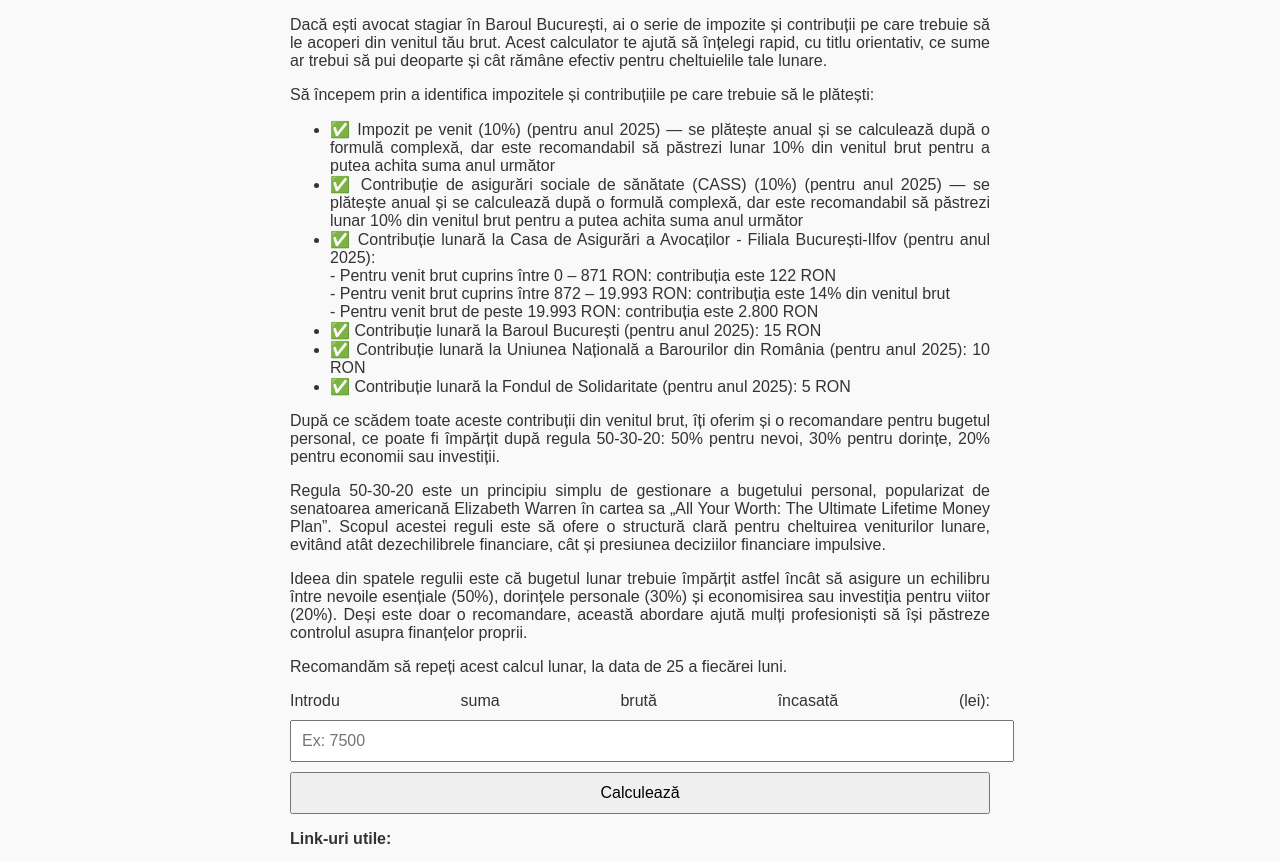
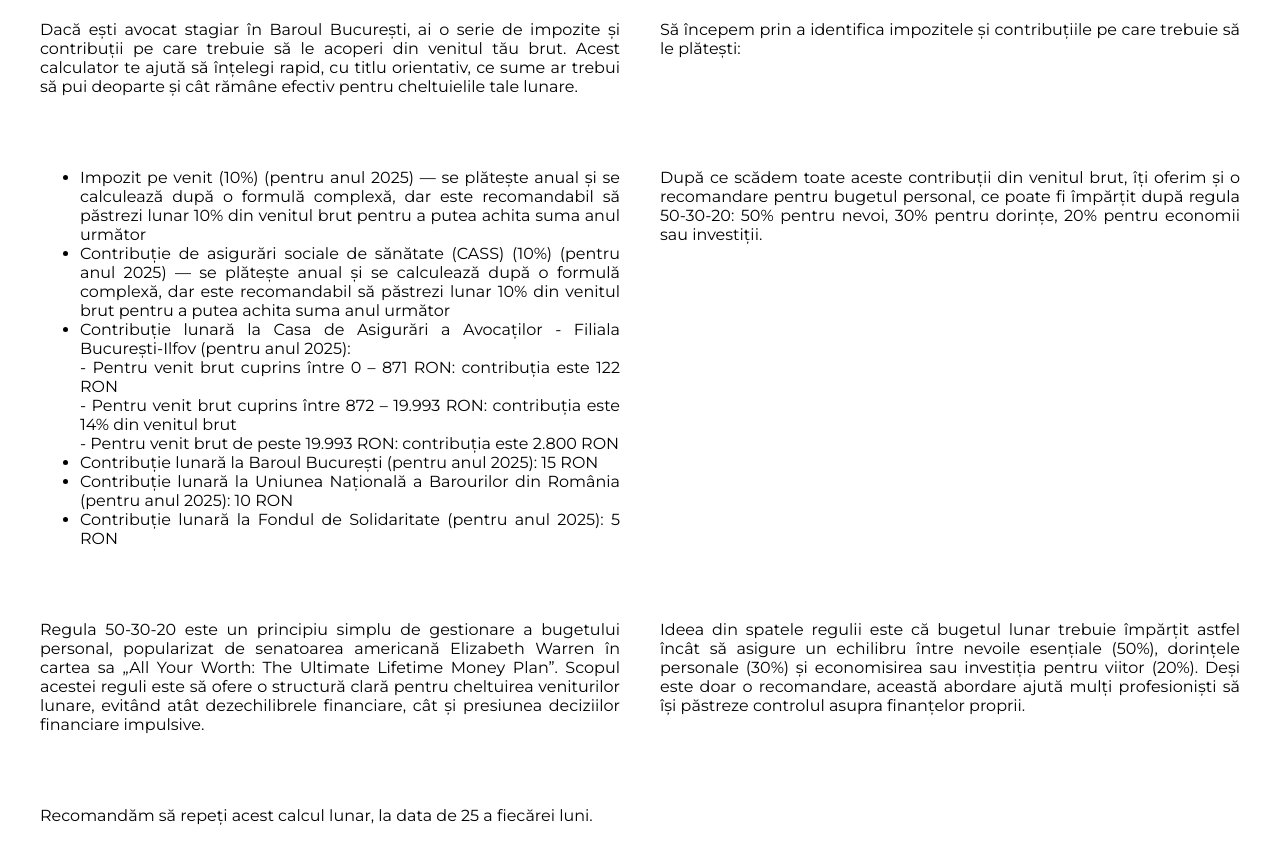
Before and after one commit to TechReckoning/buget-avocat-stagiar, a plain HTML site: page index.html in a window 1280 px wide. Shown: the part 160-1021 px from the top of the page. Drawn offline with Linux system fonts and the light colour scheme.

Commit message:
Update index.html

```diff
--- a/index.html
+++ b/index.html
@@ -1,41 +1,73 @@
-
 <!DOCTYPE html>
 <html lang="ro">
 <head>
   <meta charset="UTF-8" />
   <meta name="viewport" content="width=device-width, initial-scale=1.0"/>
-  <title>Calculator Orientativ pentru Bugetul Avocatui Stagiar</title>
+  <title>Calculator Orientativ pentru Bugetul Avocatului Stagiar</title>
+  <link href="https://fonts.googleapis.com/css2?family=Montserrat&display=swap" rel="stylesheet">
   <style>
     body {
-      font-family: Arial, sans-serif;
-      max-width: 700px;
-      margin: 40px auto;
-      padding: 0 20px;
-      background: #f9f9f9;
-      color: #333;
+      font-family: 'Montserrat', sans-serif;
+      margin: 0;
+      padding: 40px 20px;
+      background: #ffffff;
+      color: #000000;
       text-align: justify;
     }
+
     h1, h2, h3 {
       text-align: center;
     }
+
+    .container {
+      display: grid;
+      grid-template-columns: 1fr 1fr;
+      gap: 40px;
+      max-width: 1200px;
+      margin: auto;
+    }
+
+    @media (max-width: 768px) {
+      .container {
+        grid-template-columns: 1fr;
+        padding: 0 10px;
+      }
+    }
+
+    label {
+      font-weight: bold;
+      margin-top: 20px;
+      display: block;
+      text-align: left;
+      grid-column: 1 / -1;
+    }
+
     input, button {
       padding: 10px;
       font-size: 16px;
       margin-top: 10px;
       width: 100%;
     }
+
     .results {
       background: #fff;
       border: 1px solid #ccc;
       padding: 20px;
       margin-top: 20px;
+      grid-column: 1 / -1;
     }
+
     .disclaimer {
       font-size: 0.9em;
       color: #666;
       margin-top: 40px;
       border-top: 1px dashed #bbb;
       padding-top: 20px;
+      grid-column: 1 / -1;
+    }
+
+    .link-uri {
+      grid-column: 1 / -1;
     }
   </style>
 </head>
@@ -43,6 +75,7 @@
   <h1>Calculator Orientativ pentru Bugetul Avocatului Stagiar</h1>
   <h3>Poate da dureri de cap pe moment, dar te scapă de dureri de cap pe viitor!</h3>
 
+  <div class="container">
     <p>
       Dacă ești avocat stagiar în Baroul București, ai o serie de impozite și contribuții pe care trebuie să le acoperi din venitul tău brut. Acest calculator te ajută să înțelegi rapid, cu titlu orientativ, ce sume ar trebui să pui deoparte și cât rămâne efectiv pentru cheltuielile tale lunare.
     </p>
@@ -52,16 +85,16 @@
     </p>
 
     <ul>
-    <li>✅ Impozit pe venit (10%) (pentru anul 2025) — se plătește anual și se calculează după o formulă complexă, dar este recomandabil să păstrezi lunar 10% din venitul brut pentru a putea achita suma anul următor</li>
-    <li>✅ Contribuție de asigurări sociale de sănătate (CASS) (10%) (pentru anul 2025) — se plătește anual și se calculează după o formulă complexă, dar este recomandabil să păstrezi lunar 10% din venitul brut pentru a putea achita suma anul următor</li>
-    <li>✅ Contribuție lunară la Casa de Asigurări a Avocaților - Filiala București-Ilfov (pentru anul 2025):<br/>
+      <li>Impozit pe venit (10%) (pentru anul 2025) — se plătește anual și se calculează după o formulă complexă, dar este recomandabil să păstrezi lunar 10% din venitul brut pentru a putea achita suma anul următor</li>
+      <li>Contribuție de asigurări sociale de sănătate (CASS) (10%) (pentru anul 2025) — se plătește anual și se calculează după o formulă complexă, dar este recomandabil să păstrezi lunar 10% din venitul brut pentru a putea achita suma anul următor</li>
+      <li>Contribuție lunară la Casa de Asigurări a Avocaților - Filiala București-Ilfov (pentru anul 2025):<br/>
         - Pentru venit brut cuprins între 0 – 871 RON: contribuția este 122 RON<br/>
         - Pentru venit brut cuprins între 872 – 19.993 RON: contribuția este 14% din venitul brut<br/>
         - Pentru venit brut de peste 19.993 RON: contribuția este 2.800 RON
       </li>
-    <li>✅ Contribuție lunară la Baroul București (pentru anul 2025): 15 RON</li>
-    <li>✅ Contribuție lunară la Uniunea Națională a Barourilor din România (pentru anul 2025): 10 RON</li>
-    <li>✅ Contribuție lunară la Fondul de Solidaritate (pentru anul 2025): 5 RON</li>
+      <li>Contribuție lunară la Baroul București (pentru anul 2025): 15 RON</li>
+      <li>Contribuție lunară la Uniunea Națională a Barourilor din România (pentru anul 2025): 10 RON</li>
+      <li>Contribuție lunară la Fondul de Solidaritate (pentru anul 2025): 5 RON</li>
     </ul>
 
     <p>
@@ -76,8 +109,7 @@
       Ideea din spatele regulii este că bugetul lunar trebuie împărțit astfel încât să asigure un echilibru între nevoile esențiale (50%), dorințele personale (30%) și economisirea sau investiția pentru viitor (20%). Deși este doar o recomandare, această abordare ajută mulți profesioniști să își păstreze controlul asupra finanțelor proprii.
     </p>
 
-  <p>Recomandăm să repeți acest calcul lunar, la data de 25 a fiecărei luni.
-  </p>
+    <p>Recomandăm să repeți acest calcul lunar, la data de 25 a fiecărei luni.</p>
 
     <label for="brut">Introdu suma brută încasată (lei):</label>
     <input type="number" id="brut" placeholder="Ex: 7500" />
@@ -96,6 +128,7 @@
       <p><strong>Disclaimer:</strong></p>
       <p>Acest calculator are un scop exclusiv orientativ și informativ. Nu înlocuiește consultanța unui contabil sau a unui specialist în fiscalitate. Valoarea reală a impozitelor și a contribuțiilor poate varia în funcție de legislația fiscală aplicabilă, structura exactă a veniturilor, și alți factori personali sau profesionali.</p>
       <p>Recomandăm ferm consultarea unui contabil autorizat pentru o imagine completă și corectă asupra obligațiilor tale financiare. Acest instrument este oferit ca punct de pornire pentru o mai bună și o mai rapidă înțelegere a bugetului lunar al unui avocat stagiar.</p>
+    </div>
   </div>
 
   <script>
```
Lines whose indentation alone changed are shown as unchanged.
